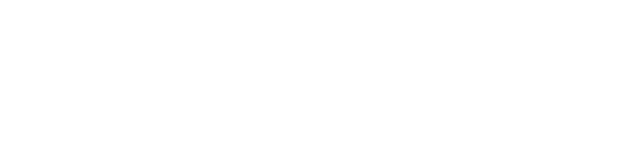
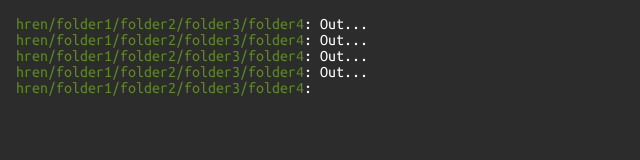
Before and after one commit to makandrr/terminal-1, a plain HTML site: page index.html in a window 1280 px wide. Shown: the whole page, without its empty margins (0-640 px from the left). Drawn offline with Linux system fonts and the light colour scheme.

Commit message:
Maked layout

```diff
--- a/index.html
+++ b/index.html
@@ -3,9 +3,23 @@
 <head>
     <meta charset="UTF-8">
     <meta name="viewport" content="width=device-width, initial-scale=1.0">
+    <link rel="stylesheet" href="style.css">
     <title>ConsoleKA</title>
+    <link href="https://fonts.googleapis.com/css2?family=Ubuntu+Mono&display=swap" rel="stylesheet">
 </head>
 <body>
+    <div class="container">
+        <div class="output">
+            <p><span class="path">hren/folder1/folder2/folder3/folder4</span>: Out...</p>
+            <p><span class="path">hren/folder1/folder2/folder3/folder4</span>: Out...</p>
+            <p><span class="path">hren/folder1/folder2/folder3/folder4</span>: Out...</p>
+            <p><span class="path">hren/folder1/folder2/folder3/folder4</span>: Out...</p>
+        </div>
+        <div class="input">
+            <p><span class="path">hren/folder1/folder2/folder3/folder4</span>:</p>
+            <textarea class="textarea"></textarea>
+        </div>
+    </div>
     <script src="script.js"></script>
 </body>
 </html>
--- a/script.js
+++ b/script.js
@@ -1,6 +1,6 @@
 "use strict"
 
-let garazsh = "vitya Gavno";
-let pizdabloka = "Ssannaya annA";
+const textarea = document.querySelector(".textarea");
 
-console.log(garazsh + " " + pizdabloka);
+textarea.focus();
+document.body.onclick = textarea.focus;
--- a/style.css
+++ b/style.css
@@ -0,0 +1,35 @@
+* {
+    margin: 0;
+    padding: 0;
+    box-sizing: border-box;
+}
+
+html {
+    background-color: #2c2c2c;
+    color: #FFF;
+    font-family: "Ubuntu Mono", monospace;
+    padding: 1em;
+    cursor: text;
+    height: 100%;
+}
+
+.path {
+    color: #5c8b1e;
+}
+
+.input {
+    display: flex;
+}
+
+.textarea {
+    width: 100%;
+    flex: 1;
+    height: 1.5em;
+    resize: none;
+    background: none;
+    border: none;
+    color: #FFF;
+    outline: none;
+    margin-left: .5em;
+    font-size: 14px;
+}
```
